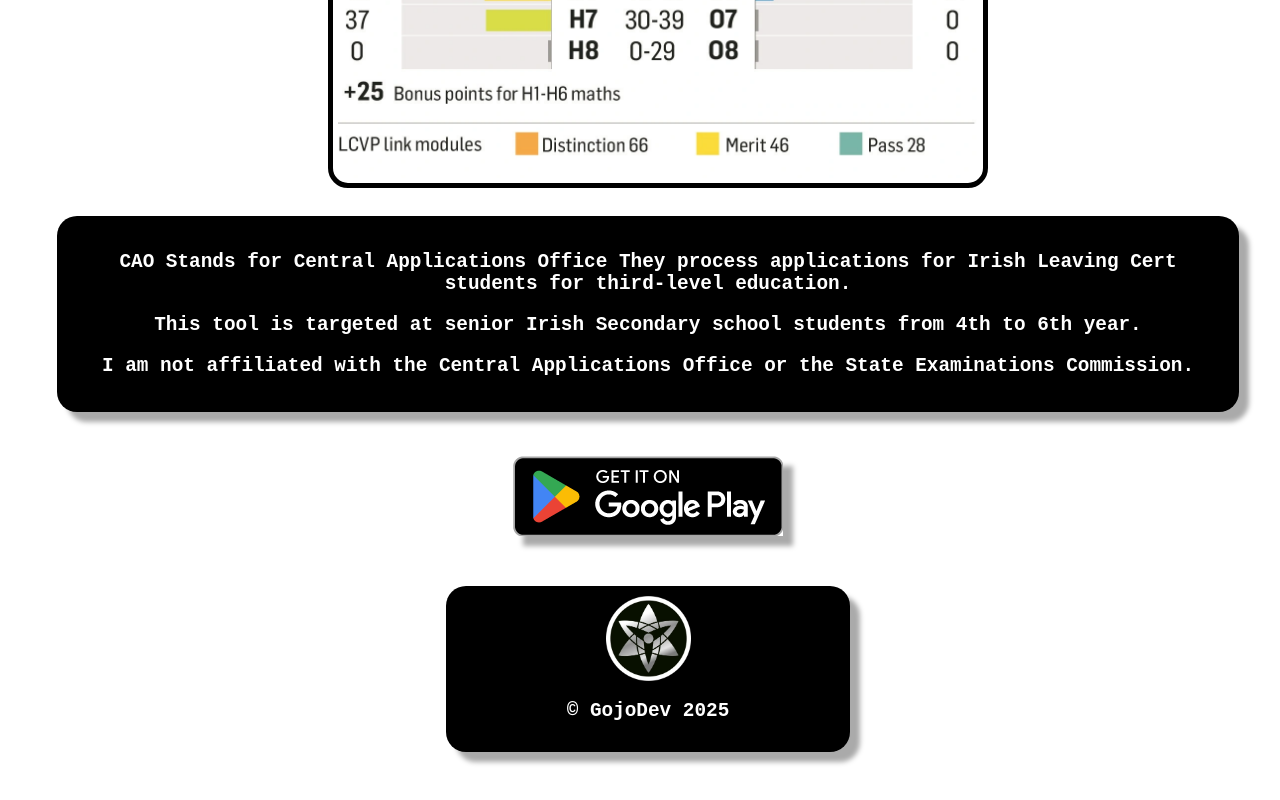
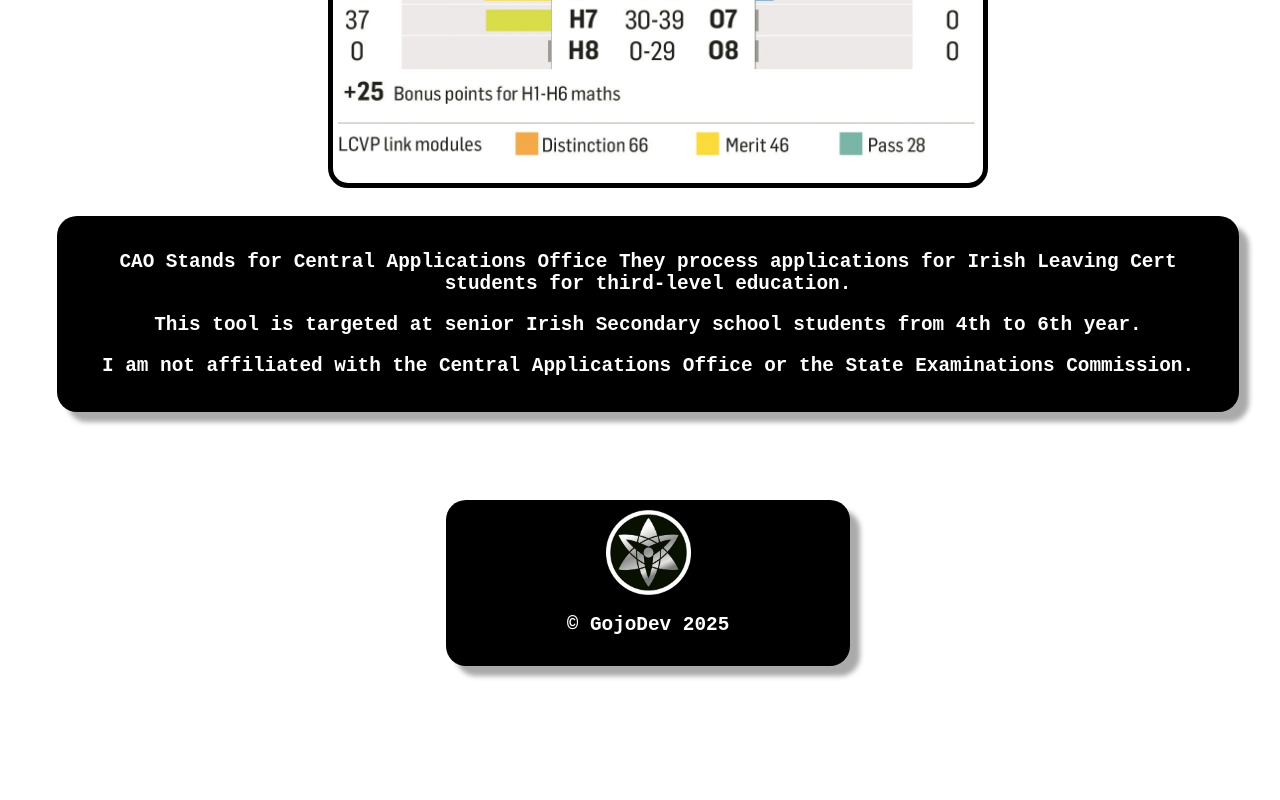
Before and after one commit to gojodev/caopoints, a website: page public/index.html in a window 1280 px wide. Shown: the part 1208-2008 px from the top of the page. After the commit the page ends 1922 px from the top, so only its background shows below. Drawn offline with Linux system fonts and the light colour scheme.

Commit message:
removed google playstore link

```diff
--- a/public/index.html
+++ b/public/index.html
@@ -181,12 +181,12 @@
     <br>
     <br>
 
-    <span id="getOnGoogle">
+    <!-- <span id="getOnGoogle">
       <a href="https://play.google.com/store/apps/details?id=com.caopoints.app&pcampaignid=web_share"
         alt="Link to app on gogole play">
         <img src="images/GetItOnGooglePlay_Badge_Web_color_English.png" alt="Get it on Google Play" class="box-shadow">
       </a>
-    </span>
+    </span> -->
 
     <br>
     <br>
```
